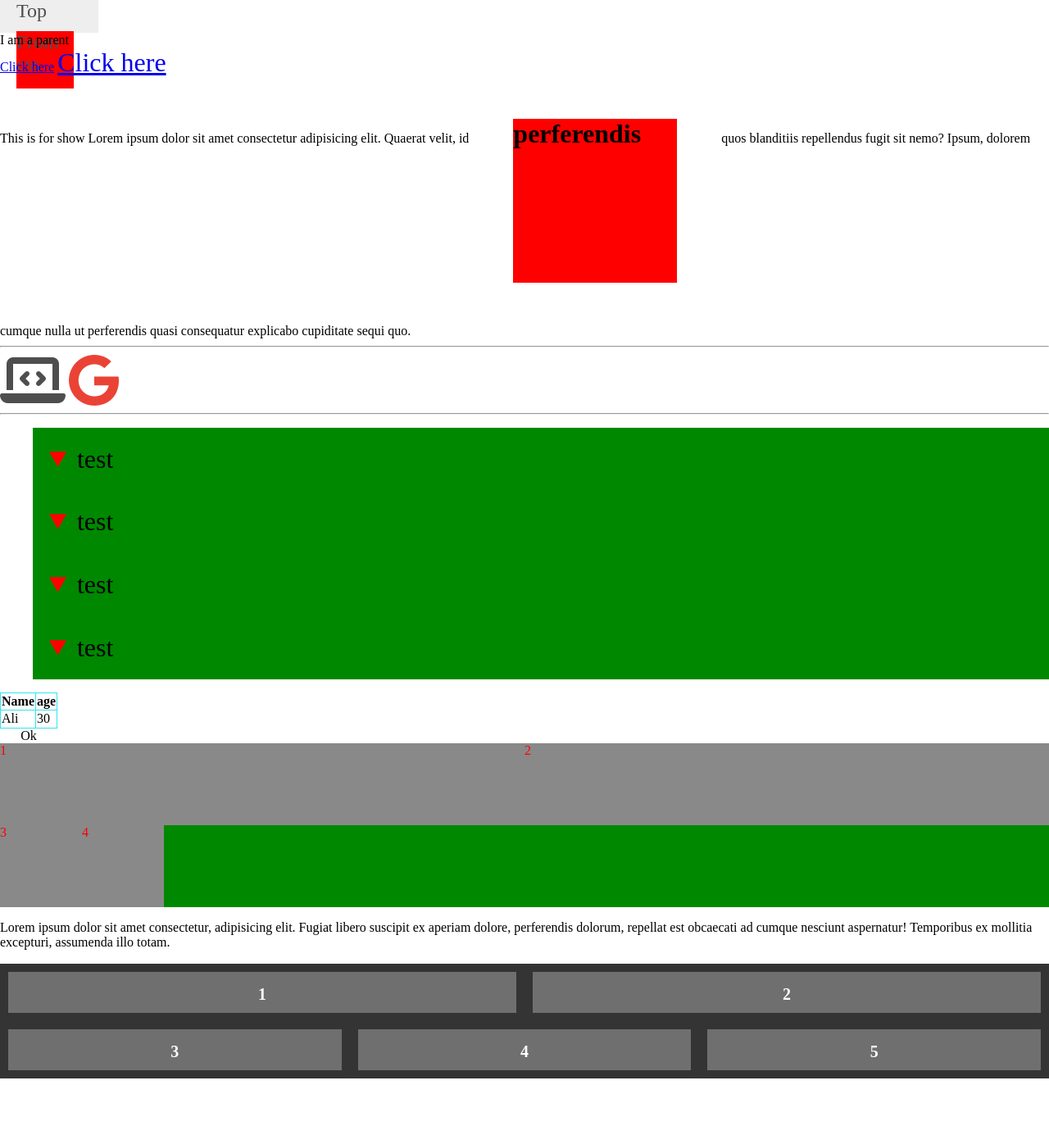
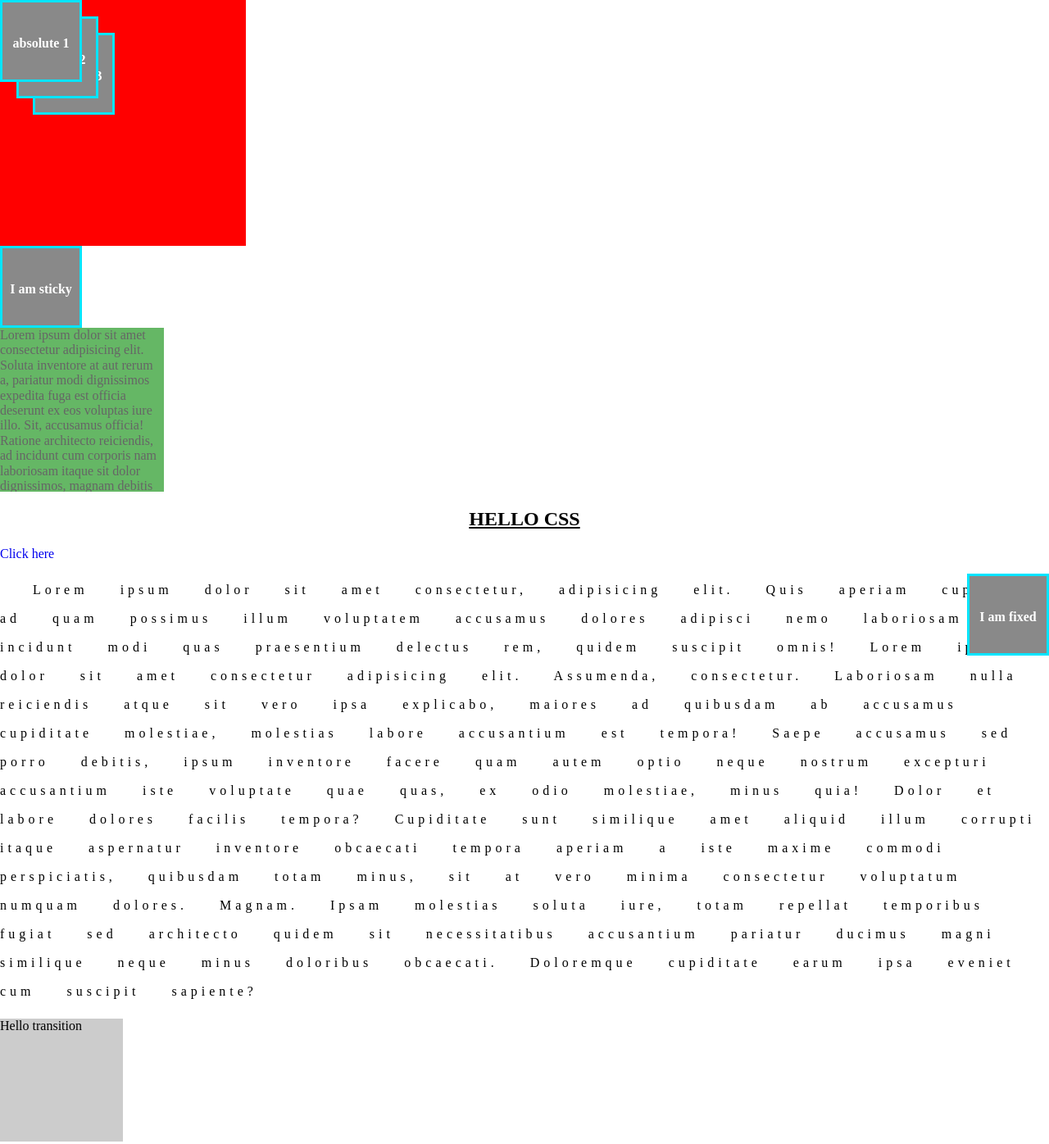
Before and after one commit to Trainer-Mohamed-Ahmed-groups/kimit-P5-G175, a plain HTML site: page index.html in a window 1280 px wide. Shown: the top 1396 px of the page at 82% size. Drawn offline with Linux system fonts and the light colour scheme.

Commit message:
To transform and transition

```diff
--- a/css/rtl.css
+++ /dev/null
@@ -1,4 +0,0 @@
-.spacing {
-    margin-right: 70px;
-    margin-left: 0;
-}
--- a/css/style.css
+++ b/css/style.css
@@ -10,132 +10,114 @@ body {
     box-sizing: border-box;
 }
 
-.menu {
-    height: 40px;
-    width: 120px;
-    background-color: #eee;
-    color: #4e4e4e;
-    font-size: 1.5rem;
-    padding-left: 20px;
+.parent {
+    height: 300px;
+    width: 300px;
+    background-color: #F00;
+    position: relative;
 }
 
-.menu::after {
-    content: "From css";
-    height: 70px;
-    width: 70px;
-    background-color: #F00;
-    margin-top: 10px;
-    display: none;
+.position {
+    height: 100px;
+    width: 100px;
+    background-color: #898989;
+    color: #FFF;
+    border: 3px solid rgb(0, 229, 255);
+    line-height: 100px;
+    text-align: center;
+    font-weight: bold;
 }
 
-.menu:hover::after {
-    display: block;
+.abs {
+    position: absolute;
 }
 
-/* ********************************** */
-.parent .child {
-    display: none;
+.abs:first-child {
+    top: 0;
+    left: 0;
+    z-index: 3;
 }
 
-.parent:hover .child {
-    display: block;
+.abs:nth-child(2) {
+    top: 20px;
+    left: 20px;
+    z-index: 2;
 }
 
-a[target='_blank'] {
-    font-size: 2rem;
+.abs:last-child {
+    top: 40px;
+    left: 40px;
+    z-index: 1;
 }
 
-.show {
-    /* display: none; */
-    /* visibility: hidden; */
+.fixed {
+    position: fixed;
+    bottom: 0;
+    right: 0;
 }
 
-.show span {
-    font-weight: bold;
-    font-size: 2rem;
-    background-color: #F00;
+.sticky {
+    position: sticky;
+    top: 0;
+}
+
+.over {
     height: 200px;
     width: 200px;
-    margin: 50px;
-    display: inline-block;
+    background-color: #080;
+    overflow: auto;
+    opacity: 60%;
 }
 
-i {
-    font-size: 4rem;
-    color: #4e4e4e;
+h2 {
+    text-align: center;
+    text-transform: uppercase;
+    text-decoration: underline;
 }
 
-.fa-google {
-    color: #ea4335
+a {
+    text-decoration: none;
 }
 
-.fa-google:hover {
-    color: #4285f4
+p {
+    text-indent: 40px;
+    line-height: 35px;
+    word-spacing: 30px;
+    letter-spacing: 5px;
 }
 
-li {
-    background-color: #080;
-    list-style-position: inside;
-    list-style-type: disclosure-open;
-    /* list-style-image: url(../images/bg_sm.jpg); */
-    /* list-style: armenian; */
-    padding: 20px;
-    font-size: 2rem;
+.transition_explain {
+    height: 150px;
+    width: 150px;
+    background-color: #CCC;
+    /* transition-property: all;
+    transition-duration: 4s;
+    transition-delay: 2s;
+    transition-timing-function: ease-in-out; */
+    transition: all 4s ease-in-out;
+    border: 0px solid #00F
 }
 
-li::marker {
-    color: #F00;
+.transition_explain:hover {
+    height: 200px;
+    width: 600px;
+    font-size: 1.5rem;
+    background-color: #080;
+    color: red;
+    border-width: 5px;
 }
 
-table,
-th,
-td {
-    border: 1px solid #33e3ee;
-    border-collapse: collapse;
+.transform_explain {
+    height: 150px;
+    width: 150px;
+    background-color: aqua;
+    margin: 20px;
+    transition: .5s all;
 }
 
-table {
-    caption-side: bottom;
+.transform_explain:hover {
+    /* transform: translate(100px); */
+    /* transform: scale(2); */
+    /* transform: rotateX(-90deg); */
+    transform: skewX(-45deg) rotateX(-45deg) translate(100px);
 }
-
-.float_parent {
-    /* height: 400px; */
-    background-color: #080;
-}
-
-.float_parent .child {
-    height: 100px;
-    width: 100px;
-    color: #F00;
-    background-color: #898989;
-    float: left;
-}
-
-.clear {
-    clear: both
-}
-
-.task {
-    background-color: #343434;
-}
-
-.task .child {
-    color: #FFF;
-    text-align: center;
-    float: left;
-    width: calc(100% / 3);
-    padding: 10px;
-}
-
-.task .child div {
-    background-color: #6f6f6f;
-    height: 50px;
-    padding-top: 16px;
-    font-weight: bold;
-    font-size: 1.25rem;
-}
-
-.child:first-child,
-.child:nth-child(2) {
-    width: 50%;
-}
--- a/index.html
+++ b/index.html
@@ -12,72 +12,42 @@
 </head>
 
 <body>
+    <div class="parent">
+        <div class="position abs">absolute 1</div>
+        <div class="position abs">absolute 2</div>
+        <div class="position abs">absolute 3</div>
+    </div>
+    <div class="position sticky">I am sticky</div>
+    <div class="position fixed">I am fixed</div>
 
-    <div class="menu">Top</div>
 
-    <div class="parent">
-        I am a parent
-        <div class="child">I am a child</div>
-    </div>
+    <div class="over">Lorem ipsum dolor sit amet consectetur adipisicing elit. Soluta inventore at aut rerum a, pariatur
+        modi dignissimos expedita fuga est officia deserunt ex eos voluptas iure illo. Sit, accusamus officia!
+        Ratione architecto reiciendis, ad incidunt cum corporis nam laboriosam itaque sit dolor dignissimos, magnam
+        debitis odit, accusamus aut explicabo iusto. Alias minima qui, nemo suscipit aliquid tenetur quaerat ducimus
+        similique.</div>
 
-    <a href="#" target="_self">Click here</a>
-    <a href="#" target="_blank" title="Heloooooooo">Click here</a>
-    <div class="show">This is for show Lorem ipsum dolor sit amet consectetur adipisicing elit. Quaerat velit, id
-        <span>perferendis</span> quos blanditiis repellendus fugit sit nemo? Ipsum, dolorem cumque nulla ut perferendis
-        quasi consequatur explicabo cupiditate sequi quo.</div>
-    <hr>
-    <i class="fa-solid fa-laptop-code"></i>
+    <h2>hello css</h2>
+    <a href="#">Click here</a>
 
-    <i class="fa-brands fa-google"></i>
-    <hr>
-    <ul>
-        <li>test</li>
-        <li>test</li>
-        <li>test</li>
-        <li>test</li>
-    </ul>
+    <p>Lorem ipsum dolor sit amet consectetur, adipisicing elit. Quis aperiam cupiditate, ad quam possimus illum
+        voluptatem accusamus dolores adipisci nemo laboriosam incidunt modi quas praesentium delectus rem, quidem
+        suscipit omnis! Lorem ipsum dolor sit amet consectetur adipisicing elit. Assumenda, consectetur. Laboriosam
+        nulla reiciendis atque sit vero ipsa explicabo, maiores ad quibusdam ab accusamus cupiditate molestiae,
+        molestias labore accusantium est tempora!
+        Saepe accusamus sed porro debitis, ipsum inventore facere quam autem optio neque nostrum excepturi accusantium
+        iste voluptate quae quas, ex odio molestiae, minus quia! Dolor et labore dolores facilis tempora?
+        Cupiditate sunt similique amet aliquid illum corrupti itaque aspernatur inventore obcaecati tempora aperiam a
+        iste maxime commodi perspiciatis, quibusdam totam minus, sit at vero minima consectetur voluptatum numquam
+        dolores. Magnam.
+        Ipsam molestias soluta iure, totam repellat temporibus fugiat sed architecto quidem sit necessitatibus
+        accusantium pariatur ducimus magni similique neque minus doloribus obcaecati. Doloremque cupiditate earum ipsa
+        eveniet cum suscipit sapiente?</p>
 
-    <table>
-        <caption>Ok</caption>
-        <tr>
-            <th>Name</th>
-            <th>age</th>
-        </tr>
-        <tr>
-            <td>Ali</td>
-            <td>30</td>
-        </tr>
-    </table>
 
-    <div class="float_parent">
-        <div class="child">1</div>
-        <div class="child">2</div>
-        <div class="child">3</div>
-        <div class="child">4</div>
-        <div class="clear"></div>
-    </div>
-    <p>Lorem ipsum dolor sit amet consectetur, adipisicing elit. Fugiat libero suscipit ex aperiam dolore, perferendis
-        dolorum, repellat est obcaecati ad cumque nesciunt aspernatur! Temporibus ex mollitia excepturi, assumenda illo
-        totam.</p>
+    <div class="transition_explain">Hello transition</div>
 
-    <div class="task">
-        <div class="child">
-            <div>1</div>
-        </div>
-        <div class="child">
-            <div>2</div>
-        </div>
-        <div class="child">
-            <div>3</div>
-        </div>
-        <div class="child">
-            <div>4</div>
-        </div>
-        <div class="child">
-            <div>5</div>
-        </div>
-        <div class="clear"></div>
-    </div>
+    <div class="transform_explain"></div>
 </body>
 
 </html>
```
Also changed, not shown: head-tags.txt (deleted), images/bg_sm.jpg (deleted), 1 other file.
